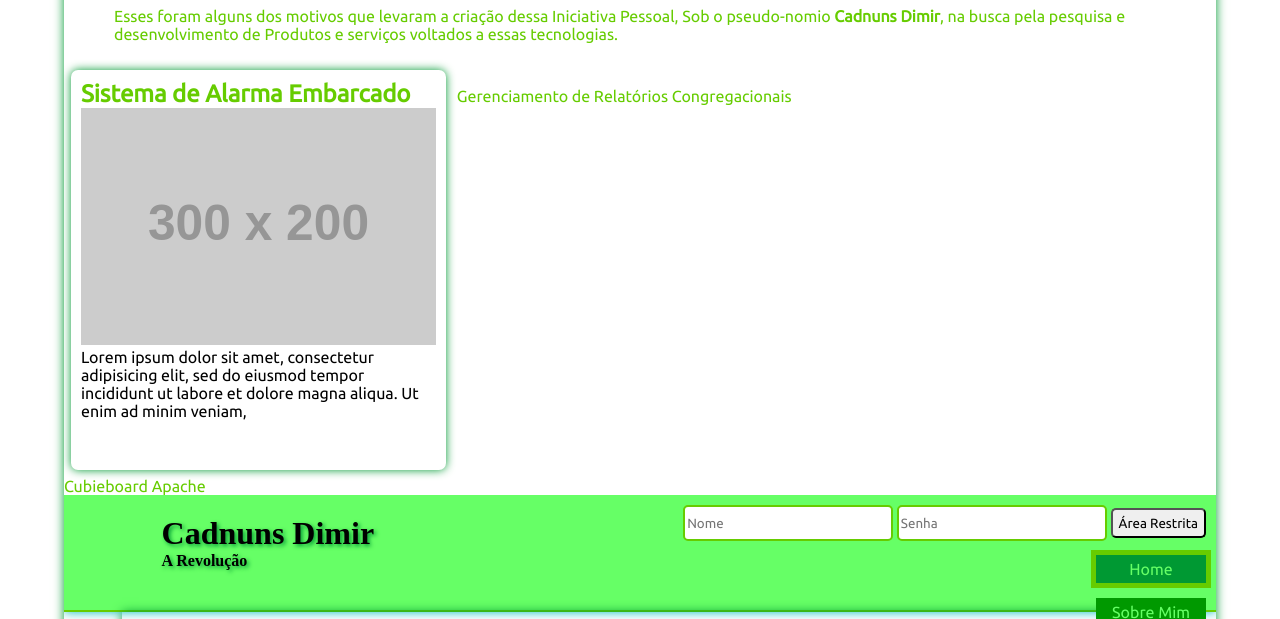
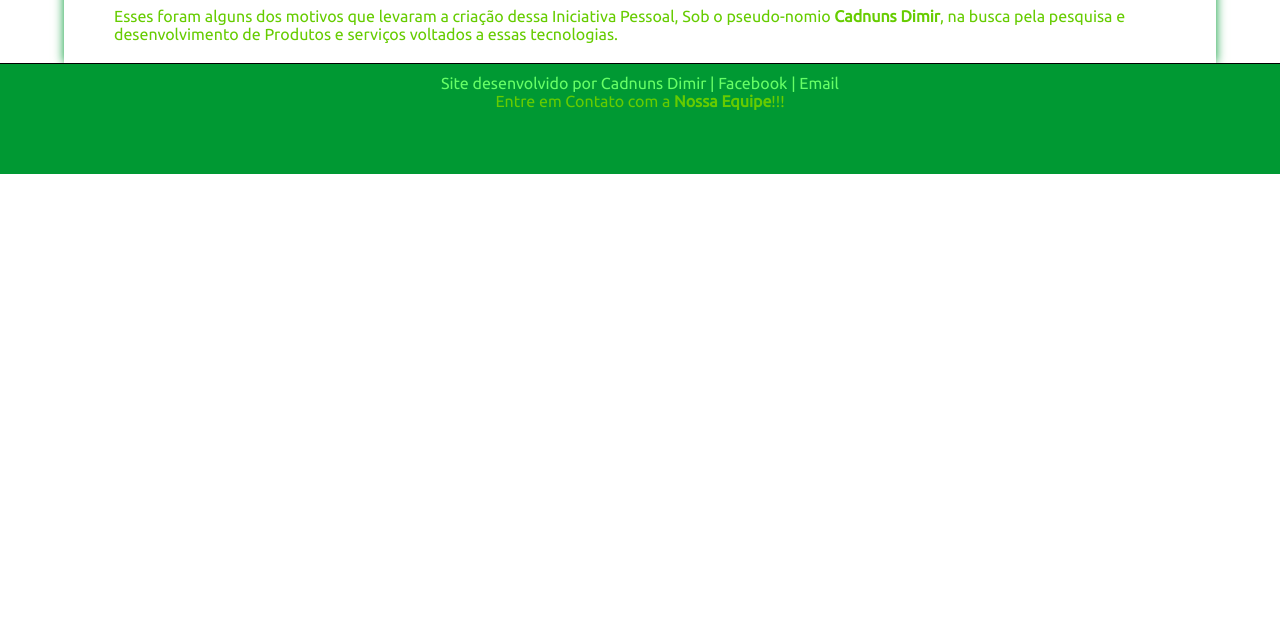
Before and after one commit to CadnunsDimir/cadnunsdimir.github.io, a plain HTML site: page index.html in a window 1280 px wide. Shown: the part 333-952 px from the top of the page. After the commit the page ends 800 px from the top, so only its background shows below. Drawn offline with Linux system fonts and the light colour scheme; placeholder pictures from the web are drawn by us.

```diff
--- a/index.html
+++ b/index.html
@@ -47,21 +47,7 @@ and open the template in the editor.
 
                     </section>
 
-                    <article class="card sombra1">
-                        <a href="project.php?id=1">
-                            <h1>Sistema de Alarma Embarcado</h1>
-                            <img src="http://placehold.it/300x200/fdeb23/000000">
-                        </a>
-                        <p class="chamada">
-                            Lorem ipsum dolor sit amet, consectetur adipisicing elit, sed do eiusmod tempor incididunt ut labore et dolore magna aliqua. Ut enim ad minim veniam,
-                    </p>
-                    </article>
 
-
-                    <a href="http://cubie/RelatoriosApp" target="janela">Gerenciamento de Relatórios Congregacionais</a>
-                    <br>
-                    <a href="http://cubie" target="janela">Cubieboard Apache</a>
-                    <iframe  name="janela" id="frame" frameborder='0' src='http://localhost/'></iframe>
                 </div>
             </div>
 
```
Also changed, not shown: projects.html (+2 -2 lines), img/casa.jpg (added), img/sofia.jpg (added).
